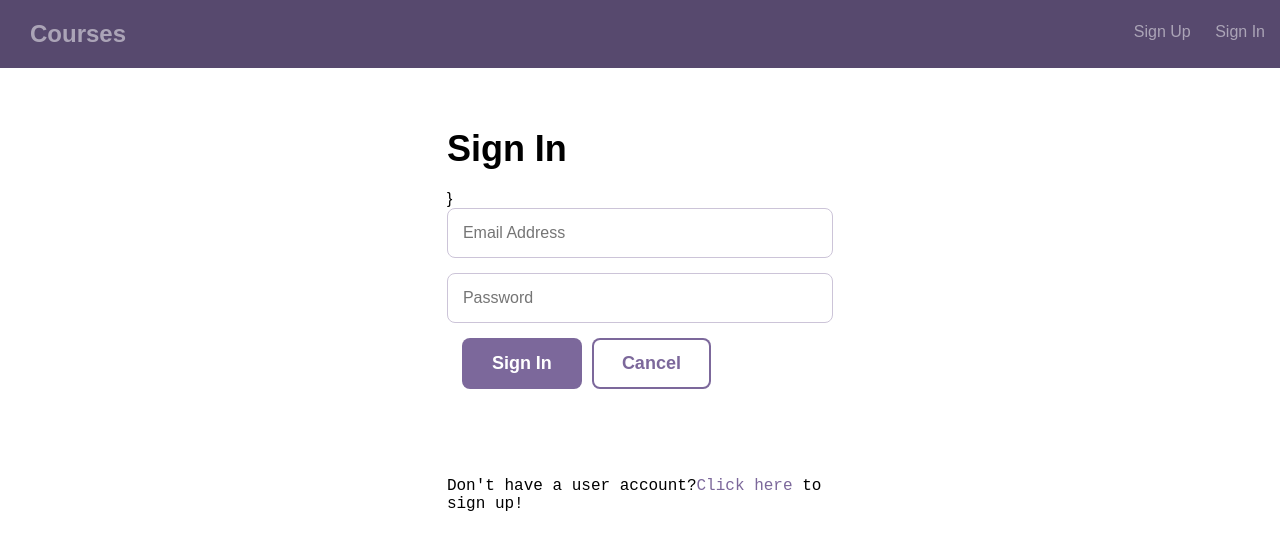
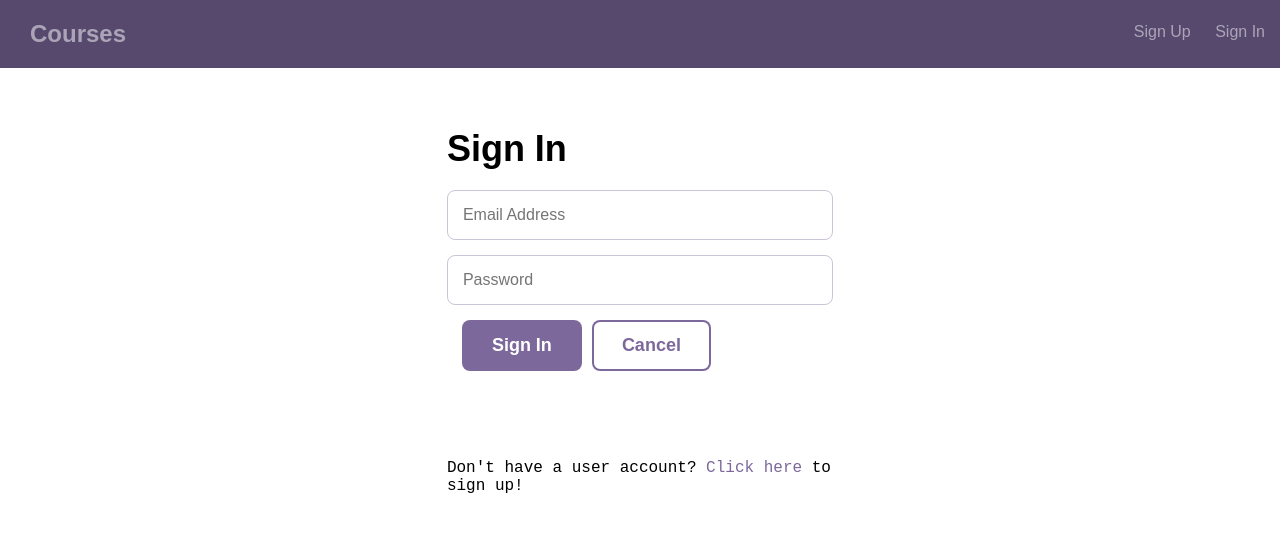
Before and after one commit to Indasia/Techdegree-Project-10, a React (Create React App) app in the folder client/: page /UserSignIn in a window 1280 px wide. Shown: the top 550 px of the page. Built offline with nearby package versions, Linux system fonts and the light colour scheme.

Commit message:
unexpected token

```diff
--- a/client/src/components/UserSignIn.js
+++ b/client/src/components/UserSignIn.js
@@ -22,7 +22,7 @@ class UserSignIn extends Component {
             <div className="bounds">
                 <div className="grid-33 centered signin">
                     <h1>Sign In</h1>
-                    <div>}
+                    <div>
                         <form onSubmit={e => this.props.signIn(e, this.state.emailAddress, this.state.password)}>
                             <div>
                                 {/* email address input */}
@@ -43,7 +43,7 @@ class UserSignIn extends Component {
                     {/*Reroute to home, conditionally */}
                     {this.props.isAuthenticated === true && (this.props.history.goBack())}
                     <p>&nbsp;</p>
-                    <p>Don't have a user account?<Link to="/signup">Click here</Link> to sign up!</p>
+                    <p>Don't have a user account?<Link to="/signup"> Click here</Link> to sign up!</p>
                 </div>
             </div>
         );
```
